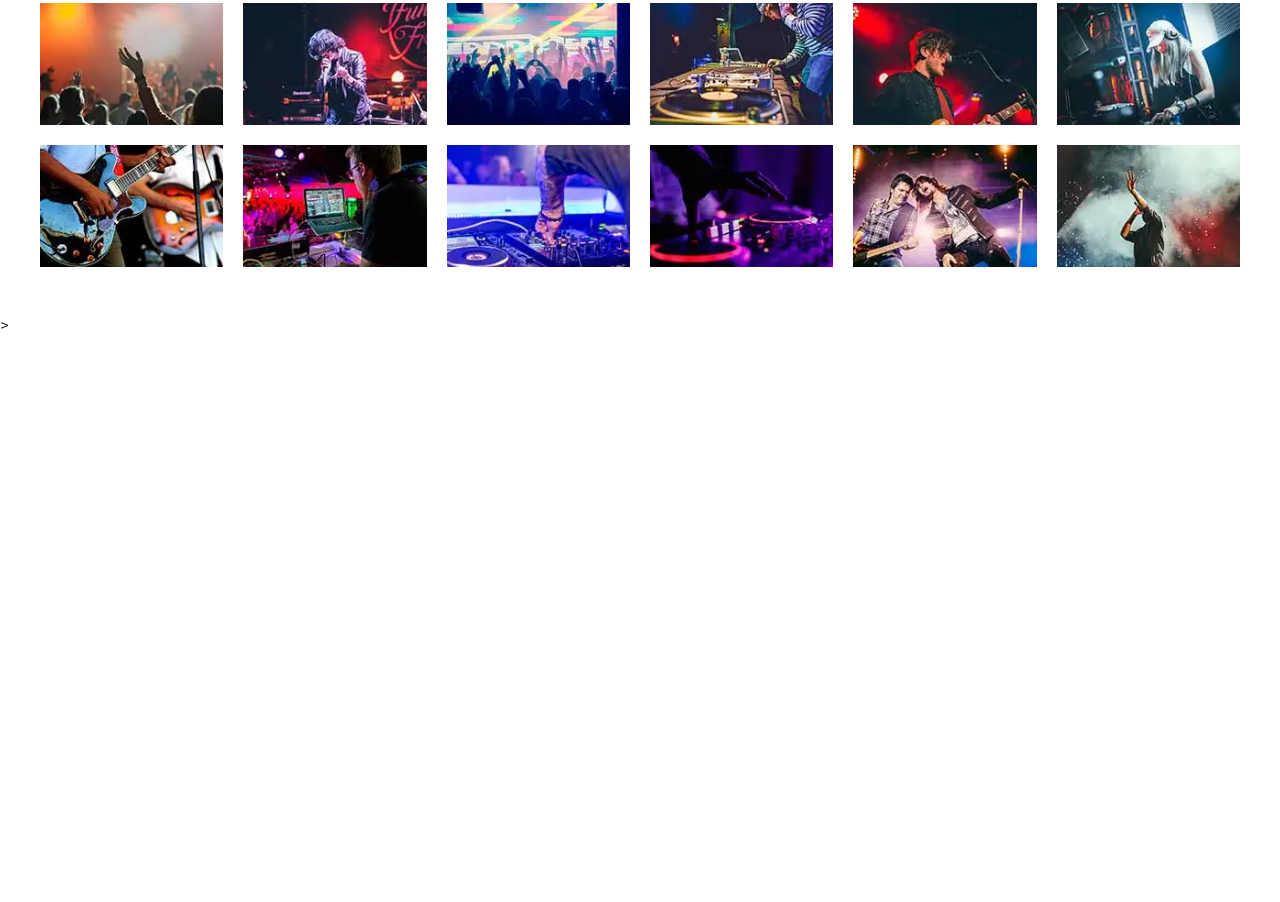
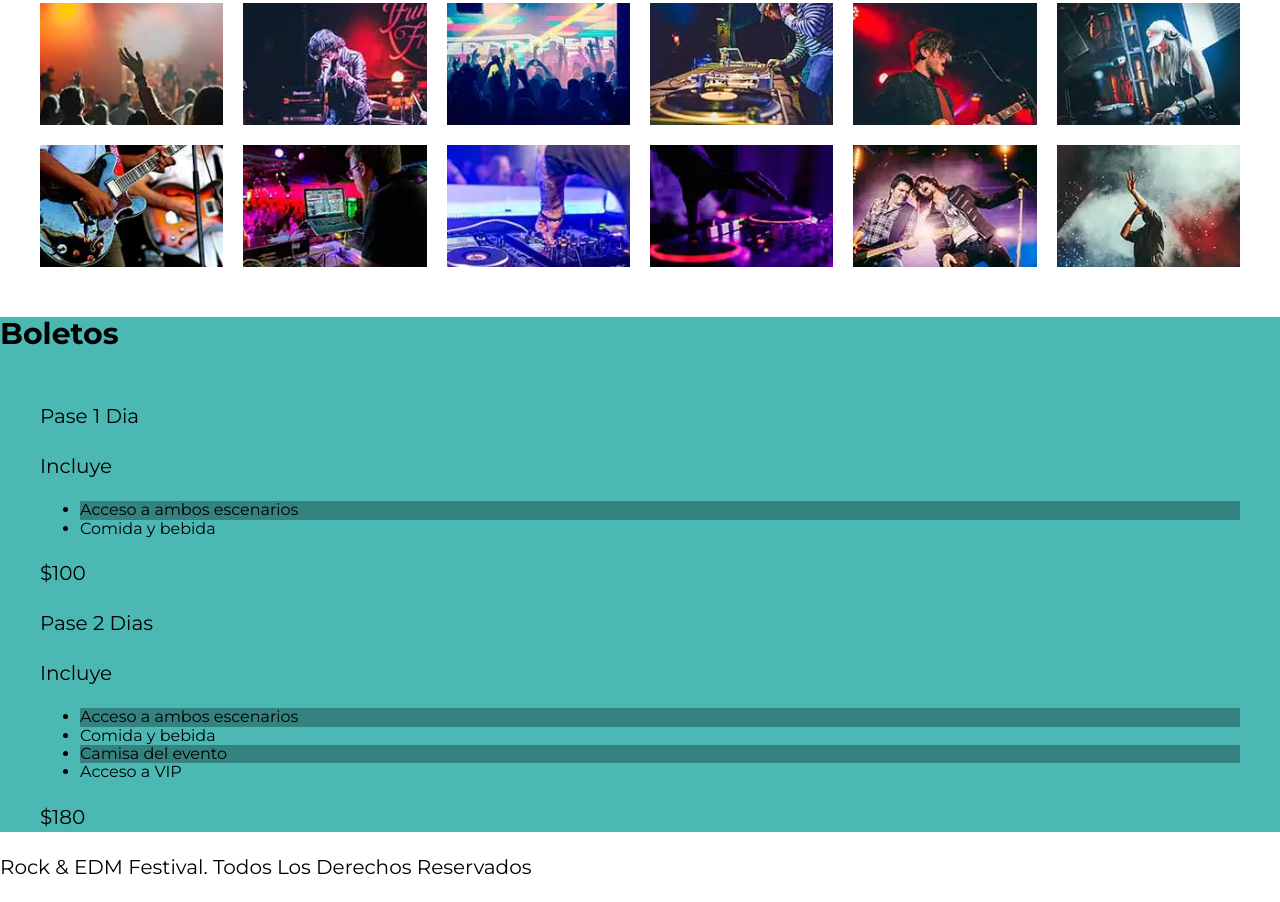
Before and after one commit to FranciscoRT-2399/practica-4, a website: page index.html in a window 1280 px wide. Shown: the part 2976-3878 px from the top of the page. Before the commit the page ends 3311 px from the top, so only its background shows below. Drawn offline with Linux system fonts and the light colour scheme.

Commit message:
Se añadieron footer y boletos

```diff
--- a/index.html
+++ b/index.html
@@ -180,10 +180,51 @@
 
     <section class="galeria contenedor">
       <h3>Galería</h3>
-      <ul class="galeria-imagenes">
+      <ul class="galeria-imagenes"></ul>
+    </section>
 
-      </ul>
+    <section class="boletos bg-verde">
+      <h3>Boletos</h3>
+      <div class="contenedor contenedor-boletos">
+        <div class="basico pase">
+          <p class="nombre-pase">Pase 1 Dia</p>
+          <header class="pase-header">
+            <p>Incluye</p>
+          </header>
+            <div class="pase-body">
+              <ul>
+                <li>Acceso a ambos escenarios</li>
+                <li>Comida y bebida</li>
+              </ul>
+            </div>
+          <footer class="pase-footer">
+            <p>$100</p>
+          </footer>
+        </div>
+        <div class="premium pase">
+          <p class="nombre-pase">Pase 2 Dias</p>
+          <header class="pase-header">
+            <p>Incluye</p>
+          </header>
+          <div class="pase-body">
+            <ul>
+              <li>Acceso a ambos escenarios</li>
+              <li>Comida y bebida</li>
+              <li>Camisa del evento</li>
+              <li>Acceso a VIP </li>
+            </ul>
+          </div>
+          <footer class="pase-footer">
+            <p>$180</p>
+          </footer>
+        </div>
+      </div>
     </section>
-    <script src="build/js/app.js"></script>>
+
+    <footer class="footer">
+      <p>Rock & EDM Festival. Todos Los Derechos Reservados</p>
+    </footer>
+
+    <script src="build/js/app.js"></script>
   </body>
 </html>
--- a/src/scss/layout/_index.scss
+++ b/src/scss/layout/_index.scss
@@ -3,3 +3,5 @@
 @forward 'festival';
 @forward 'lineup';
 @forward 'galeria';
+@forward 'boletos';
+@forward 'footer';
```
